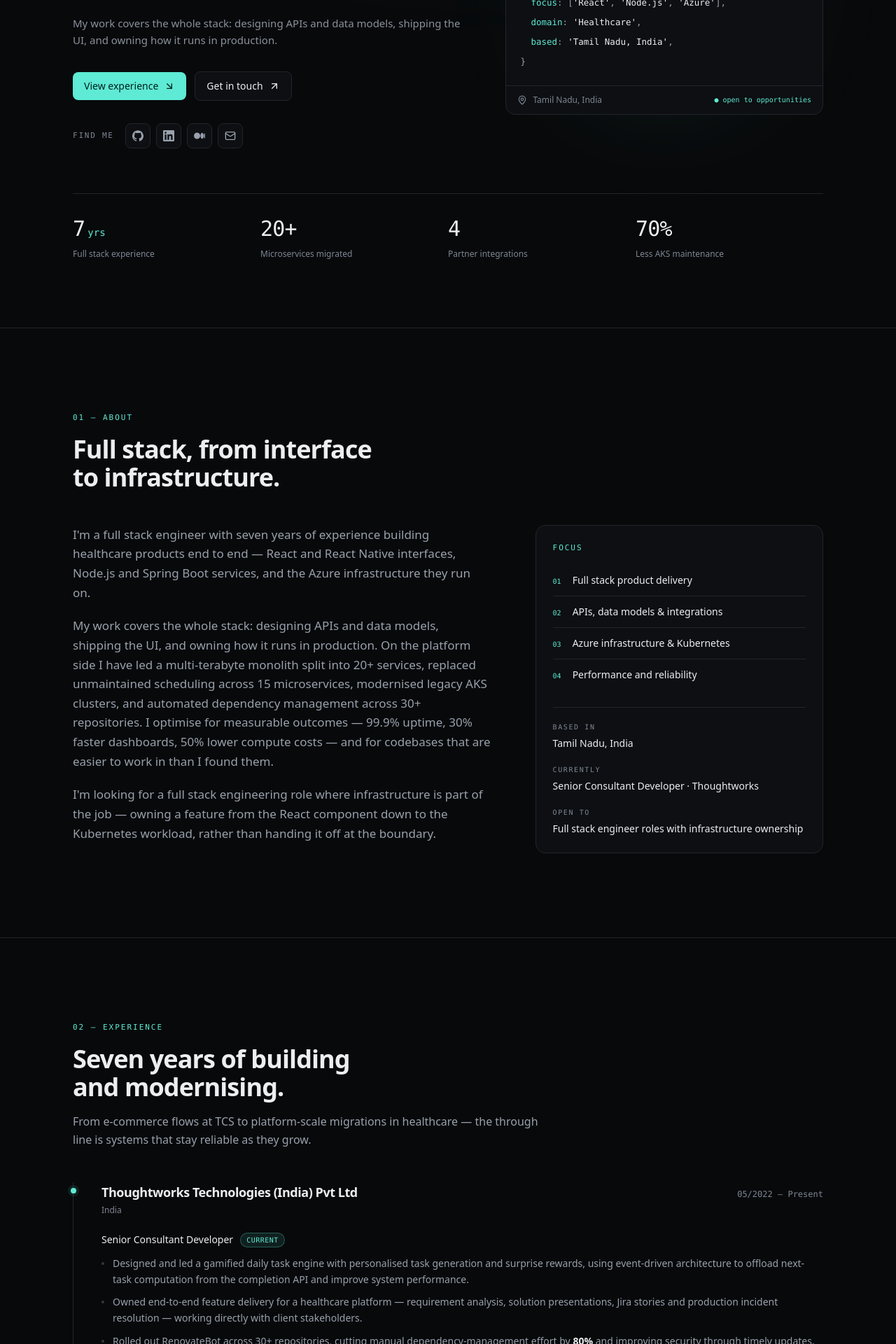
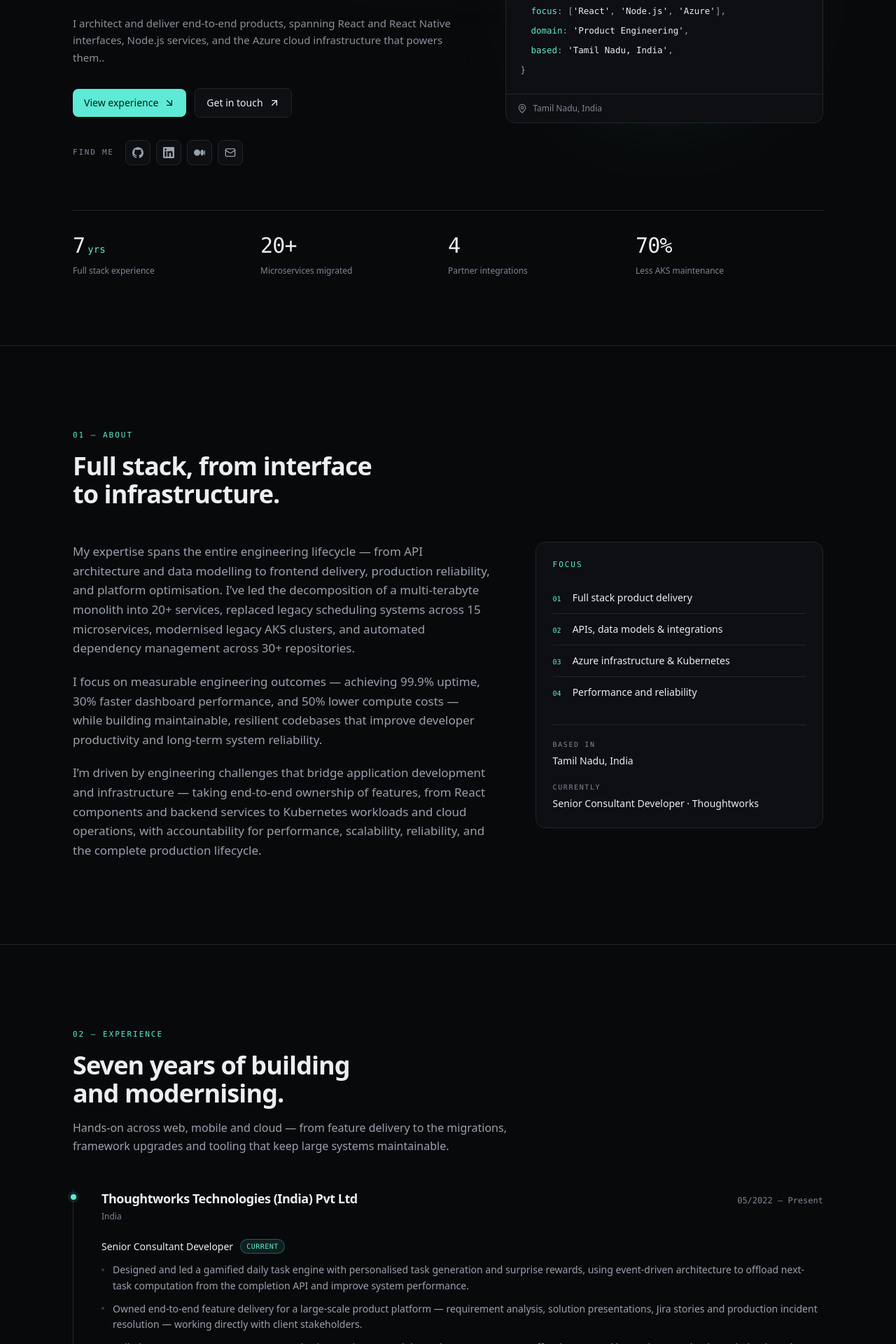
Before and after one commit to dhanasekaranc/personal-portfolio, a React (Vite) app: page / in a window 1280 px wide. Shown: the part 440-2360 px from the top of the page at 70% size. Built offline with nearby package versions, Linux system fonts and the light colour scheme; a web font is replaced by a local one.

Commit message:
Refine about copy and fold selected work into experience
Refresh the About section around end-to-end product engineering, remove healthcare and Spring Boot references across the site, and drop the open-to-work messaging. Replace the standalone Work section with an unfold control beneath Experience.

```diff
--- a/index.html
+++ b/index.html
@@ -8,7 +8,7 @@
     <title>Dhana Sekaran Chellamuthu — Senior Full Stack Engineer</title>
     <meta
       name="description"
-      content="Senior Full Stack Engineer with 7 years of experience building scalable web and mobile products in healthcare with React, Node.js, React Native and Azure."
+      content="Senior Full Stack Engineer with 7 years of experience building scalable web and mobile products with React, Node.js, React Native and Azure."
     />
     <meta name="author" content="Dhana Sekaran Chellamuthu" />
     <meta name="theme-color" content="#08090b" media="(prefers-color-scheme: dark)" />
@@ -20,7 +20,7 @@
     <meta property="og:title" content="Dhana Sekaran Chellamuthu — Senior Full Stack Engineer" />
     <meta
       property="og:description"
-      content="7 years building scalable web and mobile products in healthcare — React, Node.js, React Native, Azure."
+      content="7 years building scalable web and mobile products — React, Node.js, React Native, Azure."
     />
     <meta property="og:url" content="https://dhanasekaranc.github.io/personal-portfolio/" />
     <meta property="og:image" content="https://dhanasekaranc.github.io/personal-portfolio/og.png" />
@@ -30,7 +30,7 @@
     <meta name="twitter:title" content="Dhana Sekaran Chellamuthu — Senior Full Stack Engineer" />
     <meta
       name="twitter:description"
-      content="7 years building scalable web and mobile products in healthcare — React, Node.js, React Native, Azure."
+      content="7 years building scalable web and mobile products — React, Node.js, React Native, Azure."
     />
     <meta name="twitter:image" content="https://dhanasekaranc.github.io/personal-portfolio/og.png" />
 
--- a/src/App.tsx
+++ b/src/App.tsx
@@ -5,7 +5,6 @@ import { Contact } from './components/sections/Contact'
 import { Education } from './components/sections/Education'
 import { Experience } from './components/sections/Experience'
 import { Hero } from './components/sections/Hero'
-import { Projects } from './components/sections/Projects'
 import { Skills } from './components/sections/Skills'
 import { Writing } from './components/sections/Writing'
 
@@ -25,7 +24,6 @@ function App() {
         <Hero />
         <About />
         <Experience />
-        <Projects />
         <Skills />
         <Writing />
         <Education />
--- a/src/components/layout/Header.tsx
+++ b/src/components/layout/Header.tsx
@@ -8,7 +8,6 @@ import { ThemeToggle } from './ThemeToggle'
 const NAV = [
   { label: 'About', href: '#about', id: 'about' },
   { label: 'Experience', href: '#experience', id: 'experience' },
-  { label: 'Work', href: '#work', id: 'work' },
   { label: 'Skills', href: '#skills', id: 'skills' },
   { label: 'Writing', href: '#writing', id: 'writing' },
   { label: 'Education', href: '#education', id: 'education' },
--- a/src/components/sections/About.tsx
+++ b/src/components/sections/About.tsx
@@ -12,19 +12,11 @@ export function About() {
 
         <div className="mt-12 grid gap-10 lg:grid-cols-[1.45fr_1fr] lg:gap-16">
           <div className="space-y-5 text-base leading-relaxed text-muted sm:text-[17px]">
-            <Reveal>
-              <p>{profile.intro}</p>
-            </Reveal>
-            <Reveal delay={0.06}>
-              <p>{profile.summary}</p>
-            </Reveal>
-            <Reveal delay={0.12}>
-              <p>
-                I&apos;m looking for a full stack engineering role where infrastructure is part
-                of the job — owning a feature from the React component down to the Kubernetes
-                workload, rather than handing it off at the boundary.
-              </p>
-            </Reveal>
+            {profile.about.map((paragraph, index) => (
+              <Reveal key={paragraph} delay={index * 0.06}>
+                <p>{paragraph}</p>
+              </Reveal>
+            ))}
           </div>
 
           <Reveal delay={0.1}>
@@ -53,13 +45,6 @@ export function About() {
                 <p className="mt-1.5 text-sm text-ink">
                   Senior Consultant Developer · Thoughtworks
                 </p>
-
-                <p className="mt-5 font-mono text-[10px] uppercase tracking-[0.16em] text-faint">
-                  Open to
-                </p>
-                <p className="mt-1.5 text-sm text-ink">
-                  Full stack engineer roles with infrastructure ownership
-                </p>
               </div>
             </div>
           </Reveal>
--- a/src/components/sections/Contact.tsx
+++ b/src/components/sections/Contact.tsx
@@ -46,7 +46,6 @@ export function Contact() {
                   <MapPin className="size-3.5 shrink-0" aria-hidden="true" />
                   {profile.location}
                 </p>
-                <p className="pl-[1.375rem]">{profile.availability}</p>
               </div>
 
               <ul className="mt-10 grid gap-3 sm:grid-cols-2">
--- a/src/components/sections/Experience.tsx
+++ b/src/components/sections/Experience.tsx
@@ -2,6 +2,7 @@ import { experience } from '../../content/experience'
 import { RichText } from '../ui/RichText'
 import { Reveal } from '../ui/Reveal'
 import { SectionHeading } from '../ui/SectionHeading'
+import { SelectedWork } from './SelectedWork'
 
 export function Experience() {
   return (
@@ -9,8 +10,8 @@ export function Experience() {
       <div className="container-page">
         <Reveal>
           <SectionHeading eyebrow="02 — Experience" title="Seven years of building and modernising.">
-            From e-commerce flows at TCS to platform-scale migrations in healthcare — the through
-            line is systems that stay reliable as they grow.
+            Hands-on across web, mobile and cloud — from feature delivery to the migrations,
+            framework upgrades and tooling that keep large systems maintainable.
           </SectionHeading>
         </Reveal>
 
@@ -59,6 +60,8 @@ export function Experience() {
             </Reveal>
           ))}
         </ol>
+
+        <SelectedWork />
       </div>
     </section>
   )
--- a/src/components/sections/Hero.tsx
+++ b/src/components/sections/Hero.tsx
@@ -35,7 +35,7 @@ export function Hero() {
 
             <Reveal delay={0.18}>
               <p className="mt-4 max-w-xl text-[15px] leading-relaxed text-muted/90">
-                {profile.summary.split('. ')[0]}.
+                {profile.intro.split('. ')[0]}.
               </p>
             </Reveal>
 
@@ -112,7 +112,7 @@ export function Hero() {
                   <span className="text-accent">focus</span>: [<span className="text-ink">'React'</span>,{' '}
                   <span className="text-ink">'Node.js'</span>, <span className="text-ink">'Azure'</span>],{'\n'}
                   {'  '}
-                  <span className="text-accent">domain</span>: <span className="text-ink">'Healthcare'</span>,{'\n'}
+                  <span className="text-accent">domain</span>: <span className="text-ink">'Product Engineering'</span>,{'\n'}
                   {'  '}
                   <span className="text-accent">based</span>: <span className="text-ink">'Tamil Nadu, India'</span>,{'\n'}
                   {'}'}
@@ -122,9 +122,6 @@ export function Hero() {
               <figcaption className="flex items-center gap-2 border-t border-line px-4 py-3 text-xs text-faint">
                 <MapPin className="size-3.5" aria-hidden="true" />
                 {profile.location}
-                <span aria-hidden="true" className="ml-auto font-mono text-[10px] text-accent">
-                  ● open to opportunities
-                </span>
               </figcaption>
             </figure>
           </Reveal>
--- a/src/content/experience.ts
+++ b/src/content/experience.ts
@@ -22,7 +22,7 @@ export const experience: Company[] = [
         note: 'Current',
         highlights: [
           'Designed and led a gamified daily task engine with personalised task generation and surprise rewards, using event-driven architecture to offload next-task computation from the completion API and improve system performance.',
-          'Owned end-to-end feature delivery for a healthcare platform — requirement analysis, solution presentations, Jira stories and production incident resolution — working directly with client stakeholders.',
+          'Owned end-to-end feature delivery for a large-scale product platform — requirement analysis, solution presentations, Jira stories and production incident resolution — working directly with client stakeholders.',
           'Rolled out RenovateBot across 30+ repositories, cutting manual dependency-management effort by **80%** and improving security through timely updates.',
           'Led major framework upgrades — React 16 → 18 and React Native 0.60 → 0.74 — across web and mobile applications, navigating breaking changes to protect compatibility and performance.',
           'Migrated **3,500+** tests from Enzyme to React Testing Library with GitHub Copilot, reducing manual migration effort by roughly **50%**.',
--- a/src/content/profile.ts
+++ b/src/content/profile.ts
@@ -1,18 +1,20 @@
 export const profile = {
   name: 'Dhana Sekaran Chellamuthu',
-  shortName: 'Dhana Sekaran',
+  shortName: 'Dhana',
   initials: 'DC',
   role: 'Senior Full Stack Engineer',
   tagline: 'Scalable web and mobile products, from React interfaces to Azure infrastructure.',
   intro:
-    "I'm a full stack engineer with seven years of experience building healthcare products end to end — React and React Native interfaces, Node.js and Spring Boot services, and the Azure infrastructure they run on.",
-  summary:
-    'My work covers the whole stack: designing APIs and data models, shipping the UI, and owning how it runs in production. On the platform side I have led a multi-terabyte monolith split into 20+ services, replaced unmaintained scheduling across 15 microservices, modernised legacy AKS clusters, and automated dependency management across 30+ repositories. I optimise for measurable outcomes — 99.9% uptime, 30% faster dashboards, 50% lower compute costs — and for codebases that are easier to work in than I found them.',
+    'I architect and deliver end-to-end products, spanning React and React Native interfaces, Node.js services, and the Azure cloud infrastructure that powers them.',
+  about: [
+    'My expertise spans the entire engineering lifecycle — from API architecture and data modelling to frontend delivery, production reliability, and platform optimisation. I’ve led the decomposition of a multi-terabyte monolith into 20+ services, replaced legacy scheduling systems across 15 microservices, modernised legacy AKS clusters, and automated dependency management across 30+ repositories.',
+    'I focus on measurable engineering outcomes — achieving 99.9% uptime, 30% faster dashboard performance, and 50% lower compute costs — while building maintainable, resilient codebases that improve developer productivity and long-term system reliability.',
+    'I’m driven by engineering challenges that bridge application development and infrastructure — taking end-to-end ownership of features, from React components and backend services to Kubernetes workloads and cloud operations, with accountability for performance, scalability, reliability, and the complete production lifecycle.',
+  ],
   location: 'Tamil Nadu, India',
   email: 'dhanasekaran23298@gmail.com',
   phone: '+91 97156 54658',
   phoneHref: '+919715654658',
-  availability: 'Open to full stack engineer roles with infrastructure ownership',
   stats: [
     { value: '7', suffix: 'yrs', label: 'Full stack experience' },
     { value: '20+', suffix: '', label: 'Microservices migrated' },
--- a/src/content/projects.ts
+++ b/src/content/projects.ts
@@ -9,7 +9,7 @@ export type Project = {
 export const projects: Project[] = [
   {
     title: 'Gamified daily task engine',
-    context: 'Healthcare engagement platform',
+    context: 'Member engagement platform',
     summary:
       'Designed and led an event-driven engine that generates personalised daily tasks and surprise rewards for members, decoupling next-task computation from the completion API so the experience stays fast as usage grows.',
     metric: 'Event-driven',
--- a/src/content/skills.ts
+++ b/src/content/skills.ts
@@ -25,7 +25,6 @@ export const skills: SkillGroup[] = [
     items: [
       'Node.js',
       'Express.js',
-      'Spring Boot',
       'REST APIs',
       'Jest',
       'Mocha',
```
Also changed, not shown: src/components/sections/SelectedWork.tsx (renamed from src/components/sections/Projects.tsx, +39 -13 lines).
